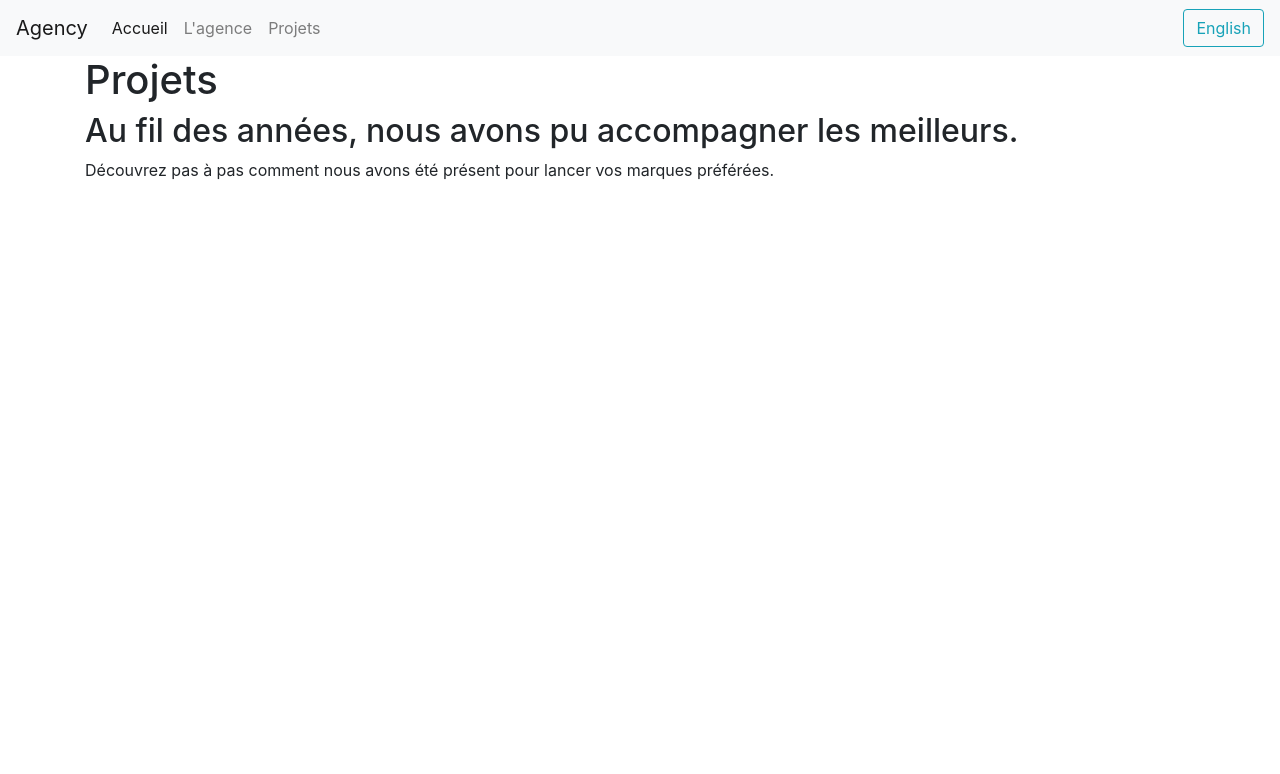
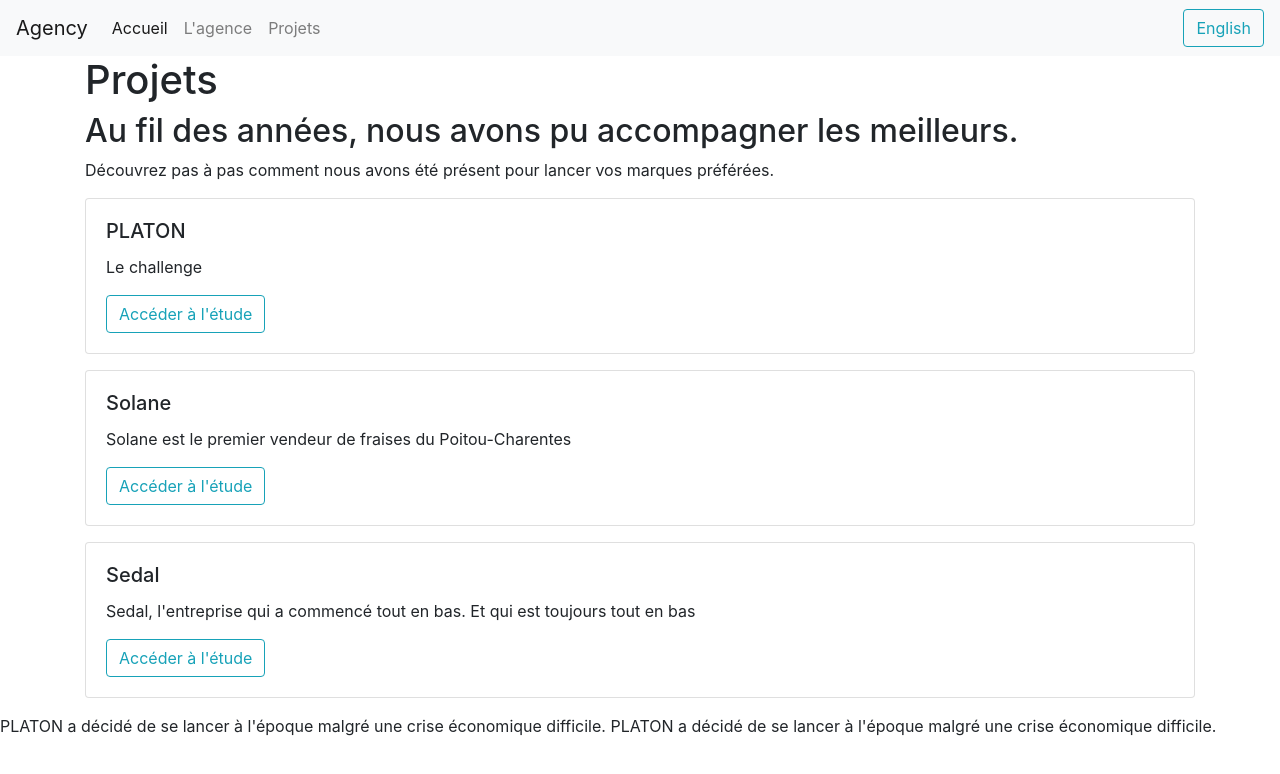
Before and after one commit to mariannehbt/thp_next_agency_website_project, a React (Create React App) app: page /works/platon-study-case in a window 1280 px wide. Shown: the top 774 px of the page. Built offline with nearby package versions, Linux system fonts and the light colour scheme.

Commit message:
add studies

```diff
--- /dev/null
+++ b/src/assets/studies.js
@@ -0,0 +1,22 @@
+const studies = [
+  {
+    slug: "platon-study-case",
+    name: "PLATON",
+    title: "Le challenge",
+    description: "PLATON a décidé de se lancer à l'époque malgré une crise économique difficile. PLATON a décidé de se lancer à l'époque malgré une crise économique difficile."
+  },
+  {
+    slug: "solane-study-case",
+    name: "Solane",
+    title: "Solane est le premier vendeur de fraises du Poitou-Charentes",
+    description: "Et c'est grâce à nous. Dans les moments les meilleurs comme les plus durs, nos campagnes de communication sur la place du marché ont fonctionné."
+  },
+  {
+    slug: "sedal-study-case",
+    name: "Sedal",
+    title: "Sedal, l'entreprise qui a commencé tout en bas. Et qui est toujours tout en bas",
+    description: "Malgré nos conseils et notre site web créé sur Wix, Sedal reste semble ne pas vouloir décoller. Mais comme un grand homme et une grande femme l'ont dit, 'les derniers seront les premiers'."
+  },
+];
+
+export default studies;
--- /dev/null
+++ b/src/components/StudyCase.jsx
@@ -0,0 +1,20 @@
+import React, { useState, useEffect } from 'react';
+import {useParams} from 'react-router-dom';
+import studies from 'assets/studies';
+
+const StudyCase = () => {
+	let { studySlug } = useParams();
+	const [currentStudy, setCurrentStudy] = useState(null);
+
+	useEffect(() => {
+		setCurrentStudy(studies.find((study) => study.slug === studySlug));
+	})
+
+	if (currentStudy) {
+    return currentStudy.description;
+  } else {
+    return "Cette étude n'existe pas... :'(";
+  };
+};
+
+export default StudyCase;
--- a/src/index.jsx
+++ b/src/index.jsx
@@ -8,6 +8,7 @@ import {
 import About from 'pages/About';
 import Home from 'pages/Home';
 import Navbar from 'components/Navbar';
+import StudyCase from 'components/StudyCase';
 import Works from 'pages/Works';
 import LanguageContext from 'LanguageContext';
 import { IntlProvider } from 'react-intl';
@@ -42,6 +43,11 @@ const App = () => {
 							<Works />
 						</Route>
 					</Switch>
+					<Switch>
+						<Route path={`/works/:studySlug`}>
+							<StudyCase />
+						</Route>
+					</Switch>
 				</Router>
 			</IntlProvider>
 		</LanguageContext.Provider>
--- a/src/pages/Works.jsx
+++ b/src/pages/Works.jsx
@@ -1,12 +1,25 @@
 import React from 'react';
 import { FormattedMessage } from 'react-intl';
+import studies from 'assets/studies';
+import { Link } from 'react-router-dom';
 
 const Works = () => {
+	let studiesList = studies.map((study) => (
+		<div className='card my-3'>
+			<div className='card-body'>
+				<h5 className='card-title'>{study.name}</h5>
+				<p className='card-text'>{study.title}</p>
+				<Link className='btn btn-outline-info' to={`/works/${study.slug}`}>Accéder à l'étude</Link>
+			</div>
+		</div>
+	));
+
 	return (
 		<div className='container'>
 			<h1>Projets</h1>
 			<h2><FormattedMessage id='works.title' /></h2>
 			<p><FormattedMessage id='works.text1' /></p>
+			{studiesList}
 		</div>
 	);
 };
```
